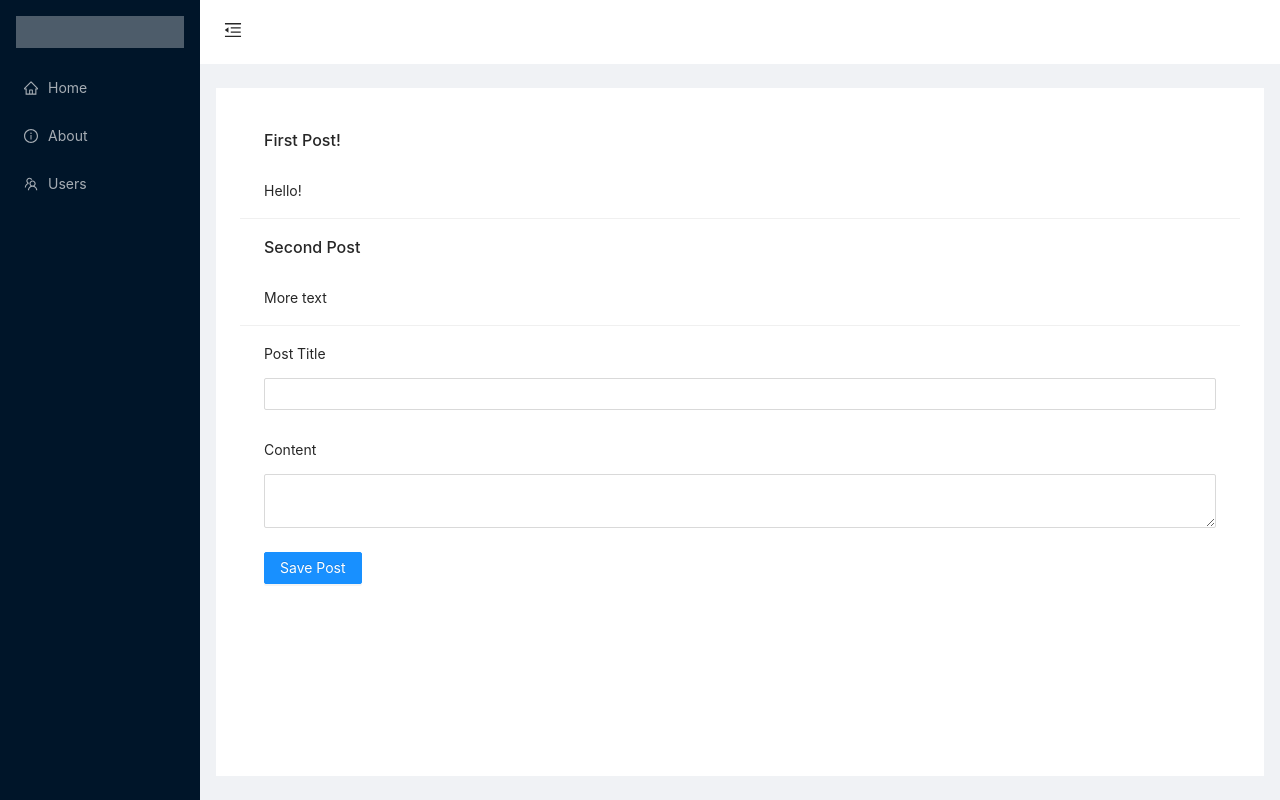
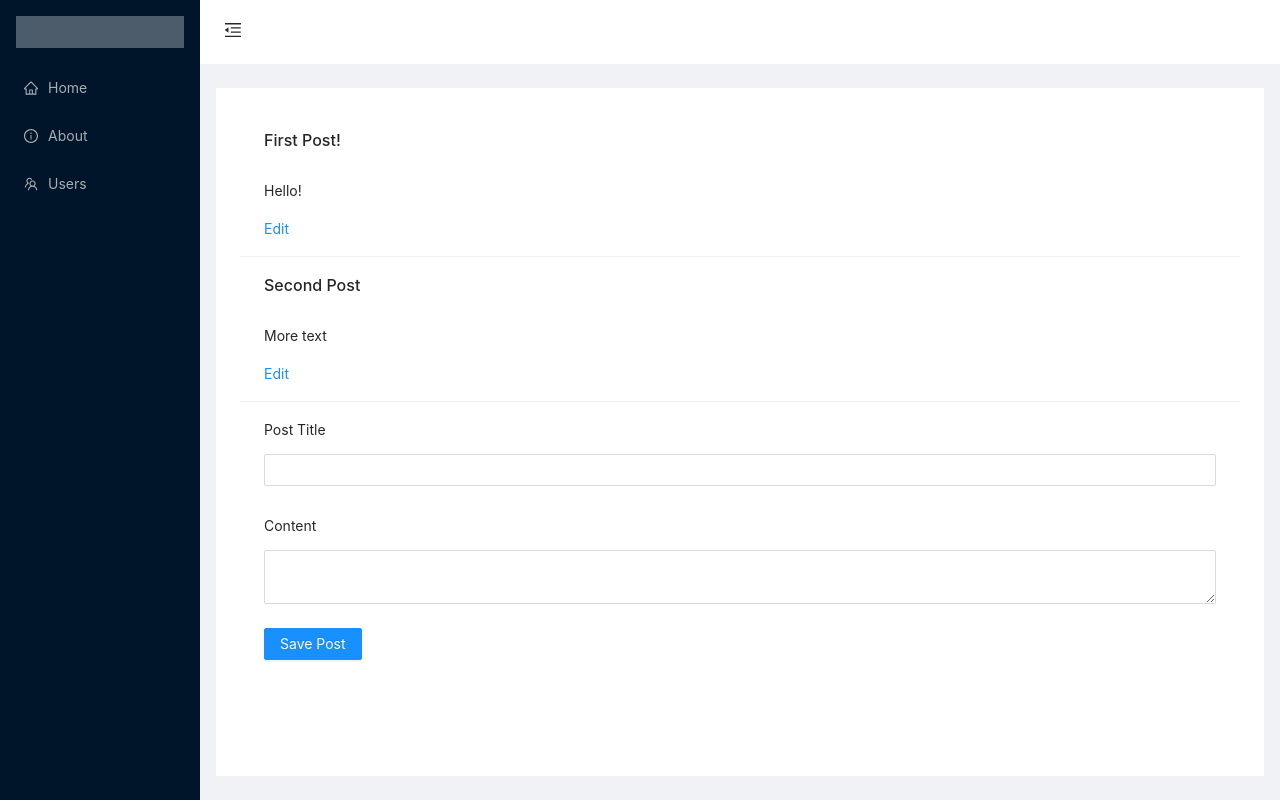
Before and after one commit to fanck0605/hello-redux, a React (Create React App) app: page /posts in a window 1280 px wide. Built offline with nearby package versions, Linux system fonts and the light colour scheme.

Commit message:
编辑帖子

```diff
--- /dev/null
+++ b/src/features/posts/EditPostForm.tsx
@@ -0,0 +1,40 @@
+import React from 'react';
+import { Button, Form, Input } from 'antd';
+import { useAppDispatch } from '../../app/hooks';
+import { Post, postUpdated } from './postsSlice';
+
+const layout = {
+  labelCol: { span: 24 },
+  wrapperCol: { span: 24 },
+};
+
+const EditPostForm: React.FC<{
+  post: Post;
+}> = ({ post }) => {
+  const dispatch = useAppDispatch();
+  const [form] = Form.useForm();
+  return (
+    <Form
+      {...layout}
+      form={form}
+      initialValues={post}
+      onFinish={(values) => {
+        dispatch(postUpdated({ id: post.id, ...values }));
+      }}
+    >
+      <Form.Item name={'title'} label="Post Title">
+        <Input />
+      </Form.Item>
+      <Form.Item name={'content'} label="Content">
+        <Input.TextArea />
+      </Form.Item>
+      <Form.Item>
+        <Button type="primary" htmlType="submit">
+          Save Post
+        </Button>
+      </Form.Item>
+    </Form>
+  );
+};
+
+export default EditPostForm;
--- a/src/features/posts/PostList.tsx
+++ b/src/features/posts/PostList.tsx
@@ -1,15 +1,36 @@
 import React, { ReactNode } from 'react';
 import { List } from 'antd';
-import { useAppSelector } from '../../app/hooks';
+import { useAppDispatch, useAppSelector } from '../../app/hooks';
 import { Link } from 'react-router-dom';
+import { Post, postEditing } from './postsSlice';
+import EditPostForm from './EditPostForm';
 
 const PostList: React.FC<{
   addNewPost: ReactNode;
 }> = ({ addNewPost }) => {
   const postList = useAppSelector((rootState) => rootState.posts);
 
-  const renderPost = (post: typeof postList[number]) => (
+  const dispatch = useAppDispatch();
+
+  const renderPost = (post: Post) =>
+    post.isEditing ? (
       <List.Item key={post.id}>
+        <EditPostForm post={post} />
+      </List.Item>
+    ) : (
+      <List.Item
+        key={post.id}
+        actions={[
+          <a
+            href="#"
+            onClick={() => {
+              dispatch(postEditing(post.id));
+            }}
+          >
+            Edit
+          </a>,
+        ]}
+      >
         <List.Item.Meta
           title={<Link to={`/posts/${post.id}`}>{post.title}</Link>}
         />
--- a/src/features/posts/postsSlice.ts
+++ b/src/features/posts/postsSlice.ts
@@ -1,6 +1,13 @@
 import { createSlice, PayloadAction } from '@reduxjs/toolkit';
 
-const initialState = [
+interface Post {
+  id: string;
+  title: string;
+  content: string;
+  isEditing?: boolean;
+}
+
+const initialState: Post[] = [
   { id: '1', title: 'First Post!', content: 'Hello!' },
   { id: '2', title: 'Second Post', content: 'More text' },
 ];
@@ -12,9 +19,27 @@ const postsSlice = createSlice({
     postAdded(state, action: PayloadAction<typeof initialState[number]>) {
       state.push(action.payload);
     },
+    postEditing(state, action: PayloadAction<string>) {
+      const postId = action.payload;
+      const existingPost = state.find((post) => post.id === postId);
+      if (existingPost) {
+        existingPost.isEditing = true;
+      }
+    },
+    postUpdated(state, action: PayloadAction<typeof initialState[number]>) {
+      const { id, title, content } = action.payload;
+      const existingPost = state.find((post) => post.id === id);
+      if (existingPost) {
+        existingPost.title = title;
+        existingPost.content = content;
+        existingPost.isEditing = false;
+      }
+    },
   },
 });
 
-export const { postAdded } = postsSlice.actions;
+export type { Post };
+
+export const { postAdded, postUpdated, postEditing } = postsSlice.actions;
 
 export default postsSlice.reducer;
```
Lines whose indentation alone changed are shown as unchanged.
